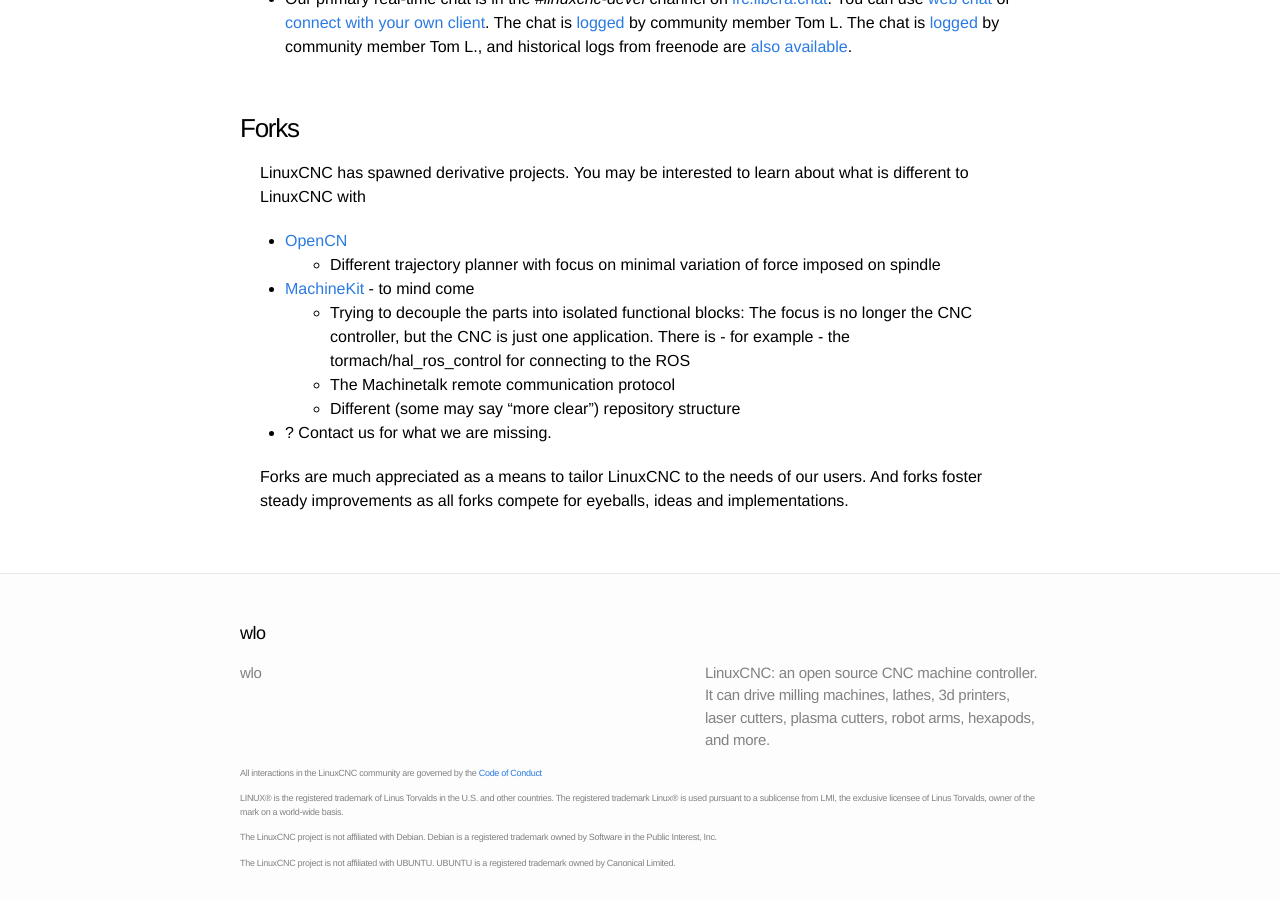
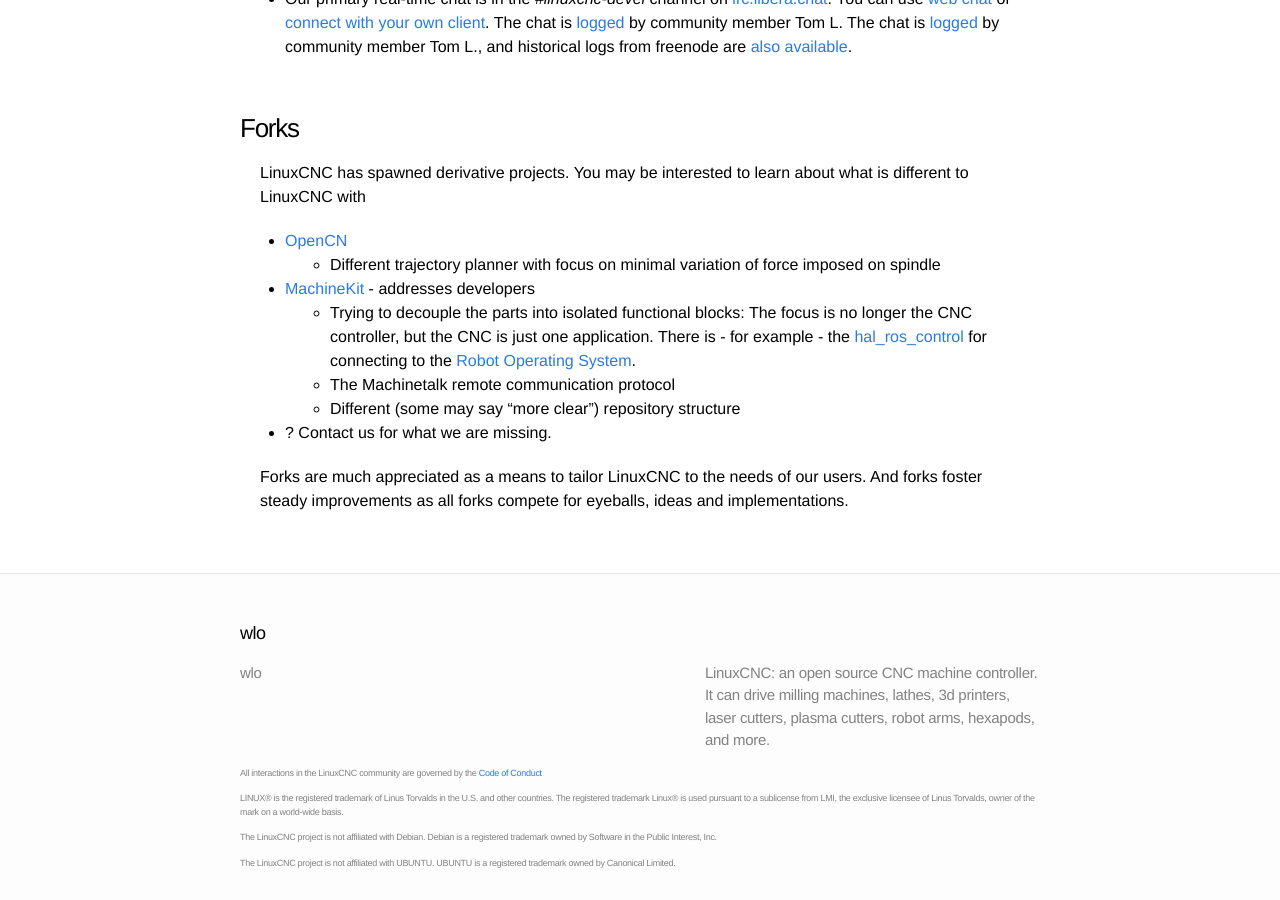
Before and after one commit to LinuxCNC/wlo, a Jekyll site: the page built from community/index.md, in a window 1280 px wide and 900 px high, scrolled down 982 px. Built offline with Jekyll 4.4.1, drawn with Linux system fonts in a browser that asks for light colours.

Commit message:
Added feedback on MachineKit from @cerna

```diff
--- a/community/index.md
+++ b/community/index.md
@@ -72,9 +72,9 @@
 LinuxCNC has spawned derivative projects. You may be interested to learn about what is different to LinuxCNC with
  * [OpenCN](https://gitlab.com/mecatronyx/opencnc/opencn)
    - Different trajectory planner with focus on minimal variation of force imposed on spindle
- * [MachineKit](https://www.machinekit.io/) - to mind come
+ * [MachineKit](https://www.machinekit.io/) - addresses developers
    - Trying to decouple the parts into isolated functional blocks: The focus is no longer the CNC controller, but the CNC is just one application.
-     There is - for example - the tormach/hal_ros_control for connecting to the ROS
+     There is - for example - the [hal\_ros\_control](github.com/tormach/hal_ros_control) for connecting to the [Robot Operating System](https://www.ros.org/).
    - The Machinetalk remote communication protocol
    - Different (some may say "more clear") repository structure
  * ? Contact us for what we are missing.
```
